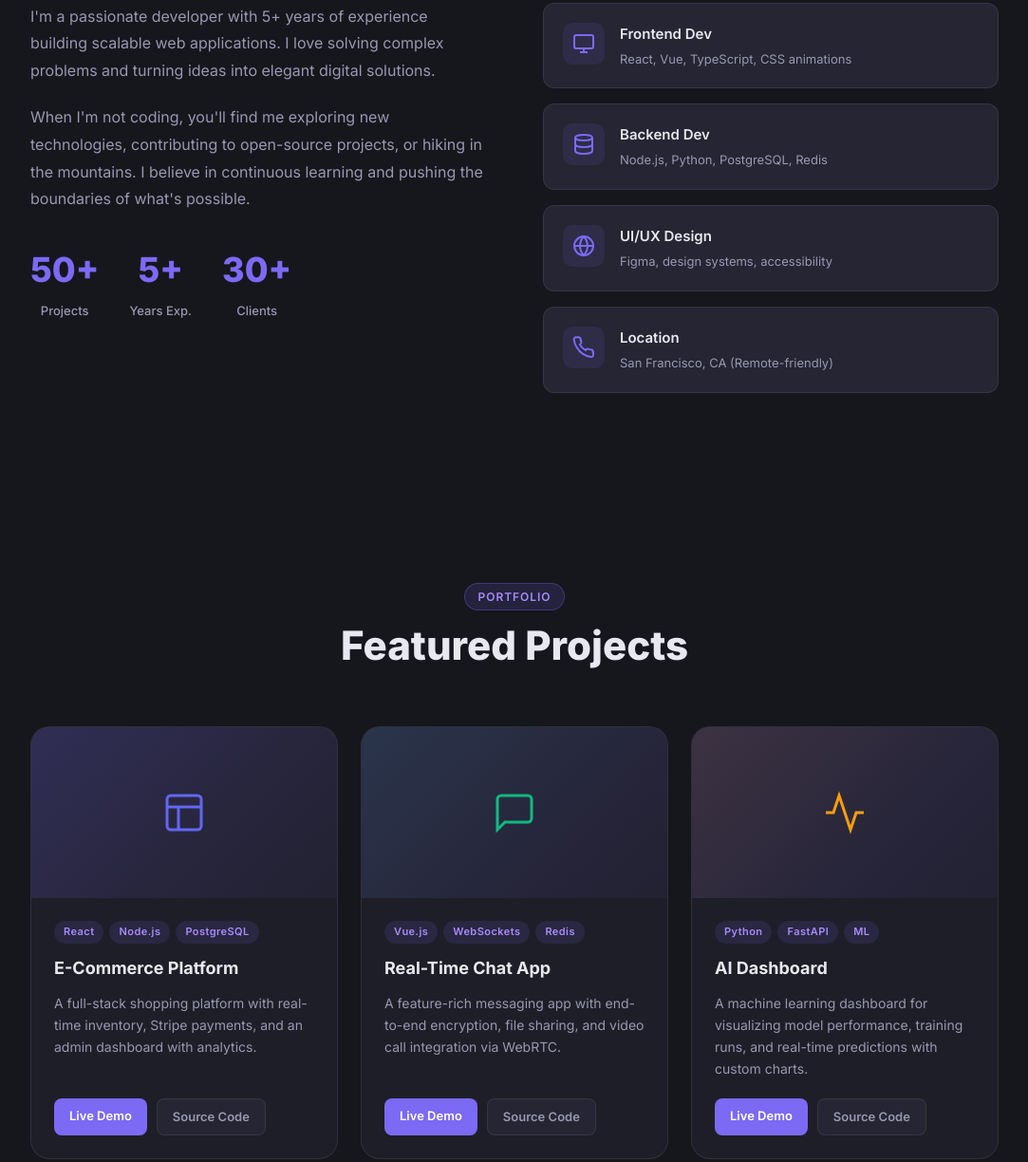
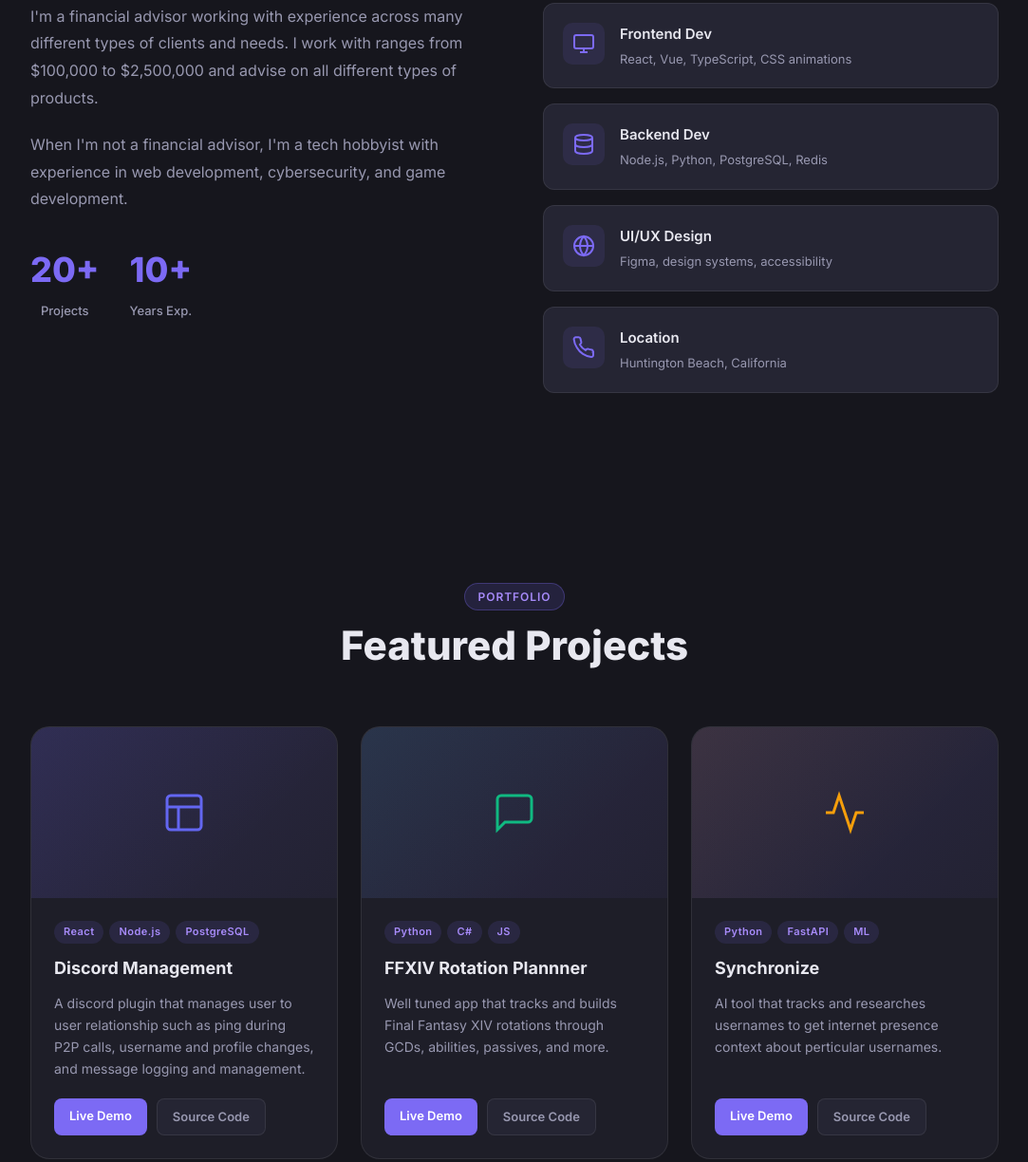
Before and after one commit to LilacMelody/Portfolio, a plain HTML site: page index.html in a window 1280 px wide. Shown: the part 1049-2273 px from the top of the page at 95% size, without its empty margins (98-1181 px from the left). Drawn offline with Linux system fonts and the light colour scheme; no server answers.

Commit message:
Add files via upload

```diff
--- a/index.html
+++ b/index.html
@@ -97,10 +97,10 @@
       <div class="hero-tag" data-editable="hero-tag">Available for work</div>
       <h1 class="hero-title">
         <span class="greeting">Hi, I'm </span>
-        <span class="name-highlight" data-editable="hero-name">Alex Johnson</span>
+        <span class="name-highlight" data-editable="hero-name">Alexander Baral</span>
       </h1>
-      <p class="hero-subtitle" data-editable="hero-subtitle">Full-Stack Developer &amp; UI Designer</p>
-      <p class="hero-desc" data-editable="hero-desc">I craft beautiful digital experiences that sit at the intersection of design and technology. Passionate about clean code and pixel-perfect interfaces.</p>
+      <p class="hero-subtitle" data-editable="hero-subtitle">Financial advisor and tech hobbyist</p>
+      <p class="hero-desc" data-editable="hero-desc">Licensed with FINRA with Series 6, 7, 63, 65, and 66.</p>
       <div class="hero-cta">
         <a href="#projects" class="btn btn-primary">View My Work</a>
         <a href="#contact" class="btn btn-secondary">Get in Touch</a>
@@ -127,20 +127,20 @@
       </div>
       <div class="about-grid">
         <div class="about-text">
-          <p data-editable="about-p1">I'm a passionate developer with 5+ years of experience building scalable web applications. I love solving complex problems and turning ideas into elegant digital solutions.</p>
-          <p data-editable="about-p2">When I'm not coding, you'll find me exploring new technologies, contributing to open-source projects, or hiking in the mountains. I believe in continuous learning and pushing the boundaries of what's possible.</p>
+          <p data-editable="about-p1">I'm a financial advisor working with experience across many different types of clients and needs. I work with ranges from $100,000 to $2,500,000 and advise on all different types of products.</p>
+          <p data-editable="about-p2">When I'm not a financial advisor, I'm a tech hobbyist with experience in web development, cybersecurity, and game development.</p>
           <div class="about-stats">
             <div class="stat">
-              <span class="stat-num" data-editable="stat-projects">50+</span>
+              <span class="stat-num" data-editable="stat-projects">20+</span>
               <span class="stat-label" data-editable="stat-projects-label">Projects</span>
             </div>
             <div class="stat">
-              <span class="stat-num" data-editable="stat-years">5+</span>
+              <span class="stat-num" data-editable="stat-years">10+</span>
               <span class="stat-label" data-editable="stat-years-label">Years Exp.</span>
             </div>
             <div class="stat">
-              <span class="stat-num" data-editable="stat-clients">30+</span>
-              <span class="stat-label" data-editable="stat-clients-label">Clients</span>
+              <span class="stat-num" data-editable="stat-clients"></span>
+              <span class="stat-label" data-editable="stat-clients-label"></span>
             </div>
           </div>
         </div>
@@ -178,7 +178,7 @@
             </div>
             <div>
               <h4 data-editable="detail4-title">Location</h4>
-              <p data-editable="detail4-desc">San Francisco, CA (Remote-friendly)</p>
+              <p data-editable="detail4-desc">Huntington Beach, California</p>
             </div>
           </div>
         </div>
@@ -206,8 +206,8 @@
               <span class="ptag" data-editable="p1-tag2">Node.js</span>
               <span class="ptag" data-editable="p1-tag3">PostgreSQL</span>
             </div>
-            <h3 data-editable="p1-title">E-Commerce Platform</h3>
-            <p data-editable="p1-desc">A full-stack shopping platform with real-time inventory, Stripe payments, and an admin dashboard with analytics.</p>
+            <h3 data-editable="p1-title">Discord Management</h3>
+            <p data-editable="p1-desc">A discord plugin that manages user to user relationship such as ping during P2P calls, username and profile changes, and message logging and management.</p>
             <div class="project-links">
               <a href="#" class="plink" data-editable="p1-demo" data-edit-type="href">Live Demo</a>
               <a href="#" class="plink plink-alt" data-editable="p1-code" data-edit-type="href">Source Code</a>
@@ -221,12 +221,12 @@
           </div>
           <div class="project-body">
             <div class="project-tags">
-              <span class="ptag" data-editable="p2-tag1">Vue.js</span>
-              <span class="ptag" data-editable="p2-tag2">WebSockets</span>
-              <span class="ptag" data-editable="p2-tag3">Redis</span>
+              <span class="ptag" data-editable="p2-tag1">Python</span>
+              <span class="ptag" data-editable="p2-tag2">C#</span>
+              <span class="ptag" data-editable="p2-tag3">JS</span>
             </div>
-            <h3 data-editable="p2-title">Real-Time Chat App</h3>
-            <p data-editable="p2-desc">A feature-rich messaging app with end-to-end encryption, file sharing, and video call integration via WebRTC.</p>
+            <h3 data-editable="p2-title">FFXIV Rotation Plannner</h3>
+            <p data-editable="p2-desc">Well tuned app that tracks and builds Final Fantasy XIV rotations through GCDs, abilities, passives, and more.</p>
             <div class="project-links">
               <a href="#" class="plink" data-editable="p2-demo" data-edit-type="href">Live Demo</a>
               <a href="#" class="plink plink-alt" data-editable="p2-code" data-edit-type="href">Source Code</a>
@@ -244,8 +244,8 @@
               <span class="ptag" data-editable="p3-tag2">FastAPI</span>
               <span class="ptag" data-editable="p3-tag3">ML</span>
             </div>
-            <h3 data-editable="p3-title">AI Dashboard</h3>
-            <p data-editable="p3-desc">A machine learning dashboard for visualizing model performance, training runs, and real-time predictions with custom charts.</p>
+            <h3 data-editable="p3-title">Synchronize</h3>
+            <p data-editable="p3-desc">AI tool that tracks and researches usernames to get internet presence context about perticular usernames.</p>
             <div class="project-links">
               <a href="#" class="plink" data-editable="p3-demo" data-edit-type="href">Live Demo</a>
               <a href="#" class="plink plink-alt" data-editable="p3-code" data-edit-type="href">Source Code</a>
@@ -273,7 +273,7 @@
             </div>
             <div>
               <span class="contact-label">Email</span>
-              <a href="mailto:hello@example.com" data-editable="contact-email" data-edit-type="both">hello@example.com</a>
+              <a href="mailto:LilacMelody@proton.me" data-editable="contact-email" data-edit-type="both">LilacMelody@proton.me</a>
             </div>
           </div>
           <div class="contact-item">
@@ -282,7 +282,7 @@
             </div>
             <div>
               <span class="contact-label">Location</span>
-              <span data-editable="contact-location">San Francisco, CA</span>
+              <span data-editable="contact-location">Huntington Beach, CA</span>
             </div>
           </div>
           <div class="contact-item">
@@ -316,8 +316,8 @@
 
   <!-- Footer -->
   <footer class="footer">
-    <p data-editable="footer-text">© 2026 <span data-editable="footer-name">Alex Johnson</span>. Built with passion.</p>
-    <p class="footer-sub" data-editable="footer-sub">Designed &amp; Developed by me</p>
+    <p data-editable="footer-text">© 2026 Alexander Baral.</p>
+    <p class="footer-sub" data-editable="footer-sub"></p>
   </footer>
 
   <!-- Admin Login Modal -->
```
